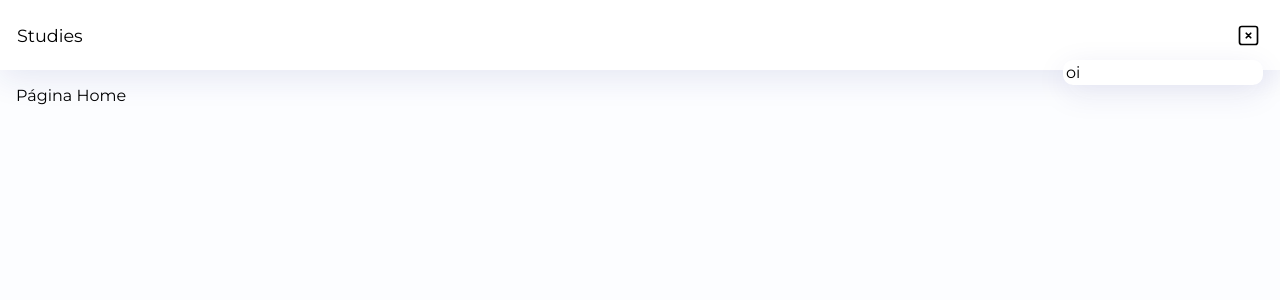
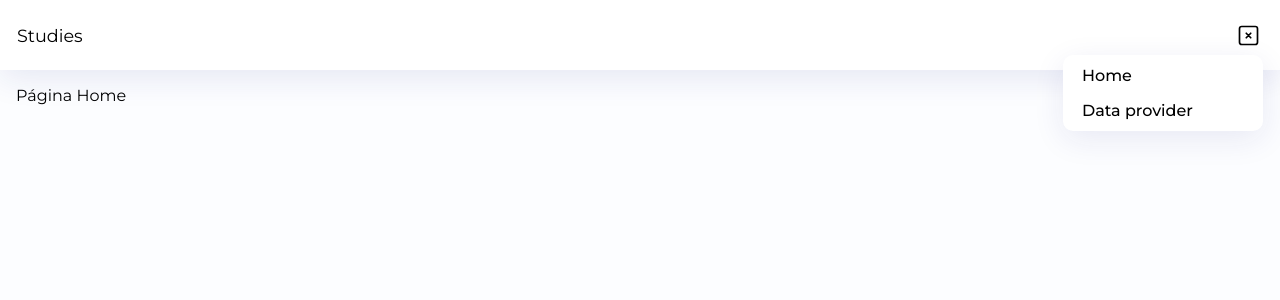
Before and after one commit to alalan55/studies, a Vue app: page / in a window 1280 px wide. Both pictures are taken after a click on the element 1248 px from the left and 35 px from the top of the page. Shown: the top 300 px of the page. Built offline with nearby package versions, Linux system fonts and the light colour scheme.

Commit message:
Insere navegação, modal, e componentes novos

```diff
--- a/src/App.vue
+++ b/src/App.vue
@@ -1,5 +1,5 @@
 <script setup>
-// import { RouterLink, RouterView } from "vue-router";
+import { RouterView } from "vue-router";
 // import HelloWorld from "./components/HelloWorld.vue";
 import NavBar from "@/components/molecules/NavBar.vue";
 </script>
--- a/src/assets/scss/utilities/_variables.scss
+++ b/src/assets/scss/utilities/_variables.scss
@@ -1,6 +1,7 @@
 // SIZES
 
 $navHeight: 70px;
+$s05: .5rem;
 $s1: 1rem;
 $s2: 2rem;
 $s3: 3rem;
--- a/src/components/layouts/templateLayout.vue
+++ b/src/components/layouts/templateLayout.vue
@@ -1,21 +1,18 @@
 <template>
-    <div class="template">
-        <router-view/>
-    </div>
+  <div class="template">
+    <router-view />
+  </div>
 </template>
 
 <script>
 export default {
-    setup () {
-
-
-        return {}
-    }
-}
+  setup() {
+    return {};
+  },
+};
 </script>
 
 <style lang="scss" scoped>
-.template{
+.template {
 }
-
 </style>
--- a/src/components/molecules/ModalMenu.vue
+++ b/src/components/molecules/ModalMenu.vue
@@ -1,11 +1,31 @@
 <template>
-  <div class="menu">oi</div>
+  <div class="menu">
+    <div class="menu__item" v-for="(route, index) in routesArr" :key="index">
+      <div class="menu__item__title" @click="goTo(route.namePath), close()">
+        <span>
+          {{ route.title }}
+        </span>
+      </div>
+    </div>
+  </div>
 </template>
 
 <script>
+import { ref } from "vue";
+import { useRouter } from "vue-router";
+import { navigation } from "@/utils/navigation";
 export default {
-  setup() {
-    return {};
+  setup(props, { emit }) {
+
+    const router = useRouter();
+    const routesArr = ref([]);
+
+    routesArr.value = navigation;
+
+    const goTo = (path) => router.push({ name: path });
+    const close = () => emit("close");
+
+    return { routesArr, goTo, close };
   },
 };
 </script>
@@ -23,5 +43,20 @@ export default {
   -webkit-backdrop-filter: blur(8.5px);
   border-radius: 10px;
   border: 3px solid rgba(255, 255, 255, 0.05);
+
+  &__item {
+    padding: $s05 $s1;
+    cursor: pointer;
+
+    &:hover {
+      background: $blue-4;
+      border-radius: 10px;
+    }
+    &__title {
+      span {
+        font-weight: 500;
+      }
+    }
+  }
 }
 </style>
--- a/src/components/molecules/NavBar.vue
+++ b/src/components/molecules/NavBar.vue
@@ -10,7 +10,7 @@
       </figure>
 
       <div class="nav__icon__modal" v-show="showMenu">
-        <ModalMenu />
+        <ModalMenu @close="openOrCloseMenu" />
       </div>
     </div>
   </nav>
@@ -27,7 +27,9 @@ export default {
     const showMenu = ref(false);
 
     const openOrCloseMenu = () => {
-      showMenu.value == true ? (showMenu.value = false) : (showMenu.value = true);
+      showMenu.value == true
+        ? (showMenu.value = false)
+        : (showMenu.value = true);
     };
 
     return { showMenu, openOrCloseMenu };
@@ -77,9 +79,8 @@ export default {
       }
     }
     &__modal {
-    //   border: 2px solid red;
       position: absolute;
-      bottom: -35px;
+      top: 35px;
       width: 200px;
       right: 0;
     }
--- a/src/components/templates/DataProvider/dataProvider.vue
+++ b/src/components/templates/DataProvider/dataProvider.vue
@@ -1,22 +1,15 @@
 <template>
-    <div>
-        <h1>
-            Data provider
-        </h1>
-    </div>
+  <div>
+    <h1>Data provider</h1>
+  </div>
 </template>
 
 <script>
 export default {
-    setup () {
-
-
-        return {}
-    }
-}
+  setup() {
+    return {};
+  },
+};
 </script>
 
-<style lang="scss" scoped>
-
-
-</style>
+<style lang="scss" scoped></style>
```
